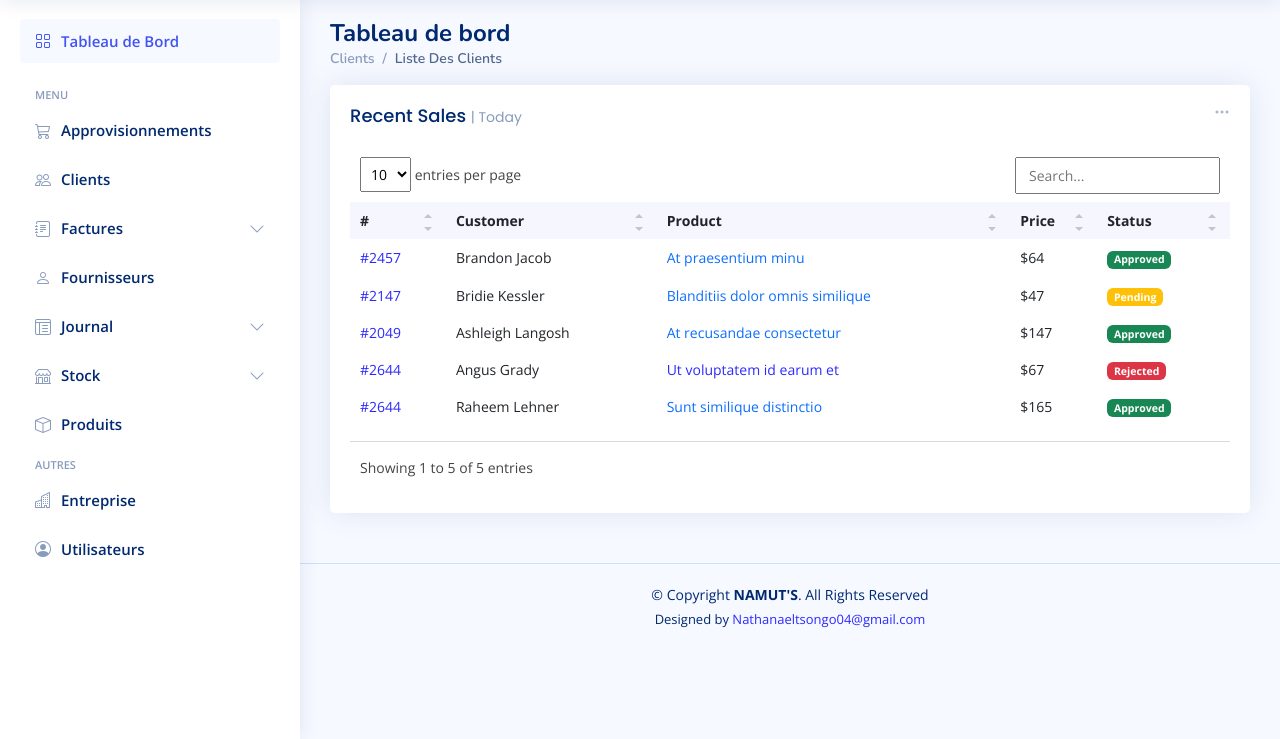
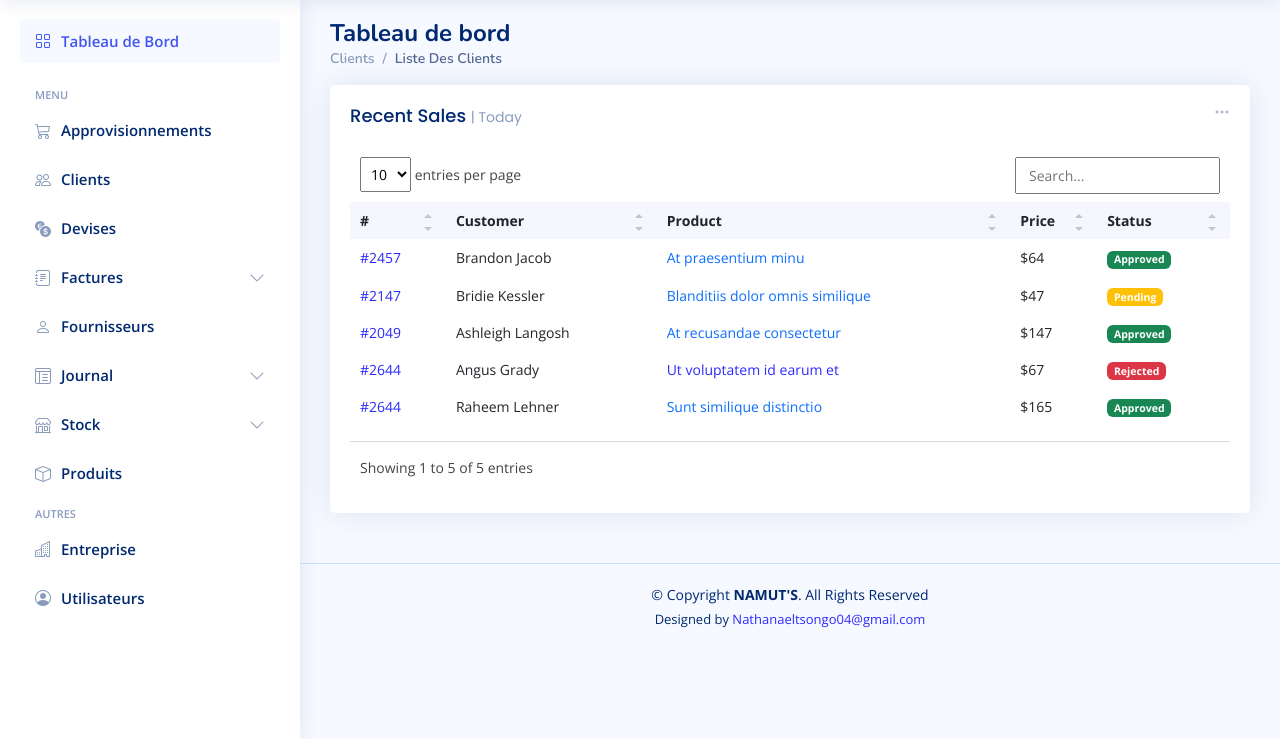
Before and after one commit to nathanaeltsongo04/Namuts, a PHP site: page /Clients.php in a window 1280 px wide. Shown: the part 61-800 px from the top of the page. Run offline with PHP 8.4, Linux system fonts and the light colour scheme; some libraries are stand-ins or nearby versions.

Commit message:
Styling Front-End

```diff
--- a/includes/sidebar.php
+++ b/includes/sidebar.php
@@ -21,6 +21,12 @@
                 <span>Clients</span>
             </a>
         </li><!-- End Clients Page Nav -->
+        <li class="nav-item">
+            <a class="nav-link collapsed" href="Devises.php">
+                <i class="bi bi-currency-exchange "></i>
+                <span>Devises</span>
+            </a>
+        </li><!-- End Devises Page Nav -->
 
         <li class="nav-item">
             <a class="nav-link collapsed" data-bs-target="#forms-nav" data-bs-toggle="collapse" href="#">
@@ -48,8 +54,7 @@
 
         <li class="nav-item">
             <a class="nav-link collapsed" data-bs-target="#tables-nav" data-bs-toggle="collapse" href="#">
-                <i class="bi bi-layout-text-window-reverse"></i><span>Journal</span><i
-                    class="bi bi-chevron-down ms-auto"></i>
+                <i class="bi bi-layout-text-window-reverse"></i><span>Journal</span><i class="bi bi-chevron-down ms-auto"></i>
             </a>
             <ul id="tables-nav" class="nav-content collapse " data-bs-parent="#sidebar-nav">
                 <li>
```
